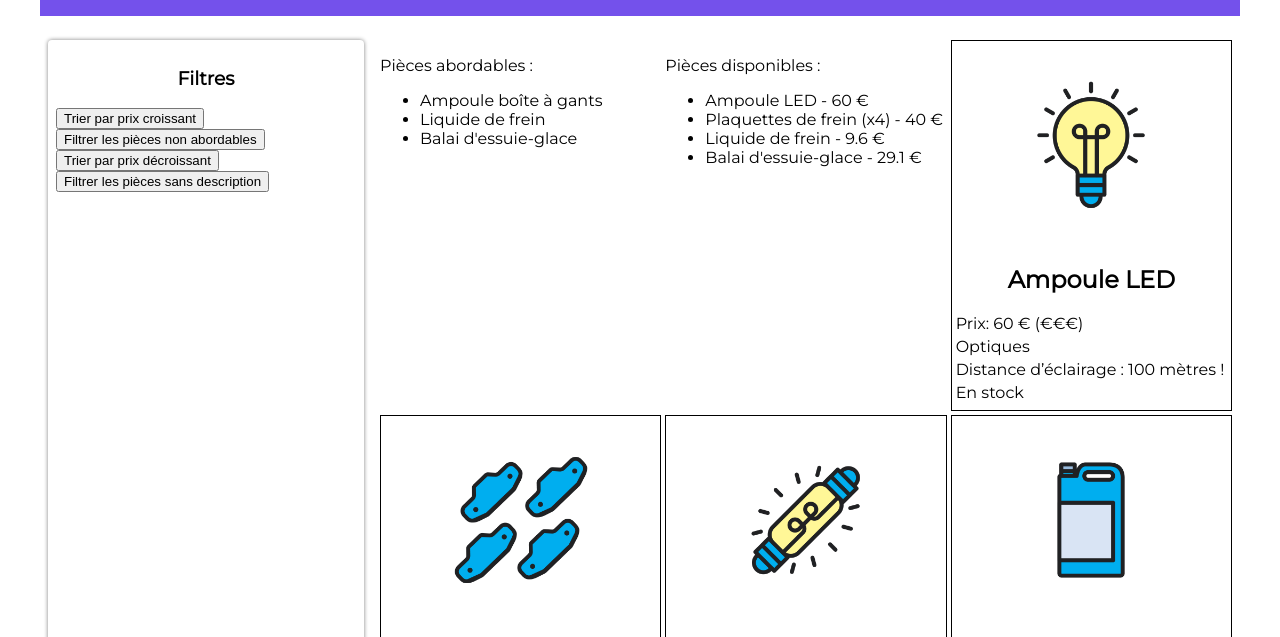
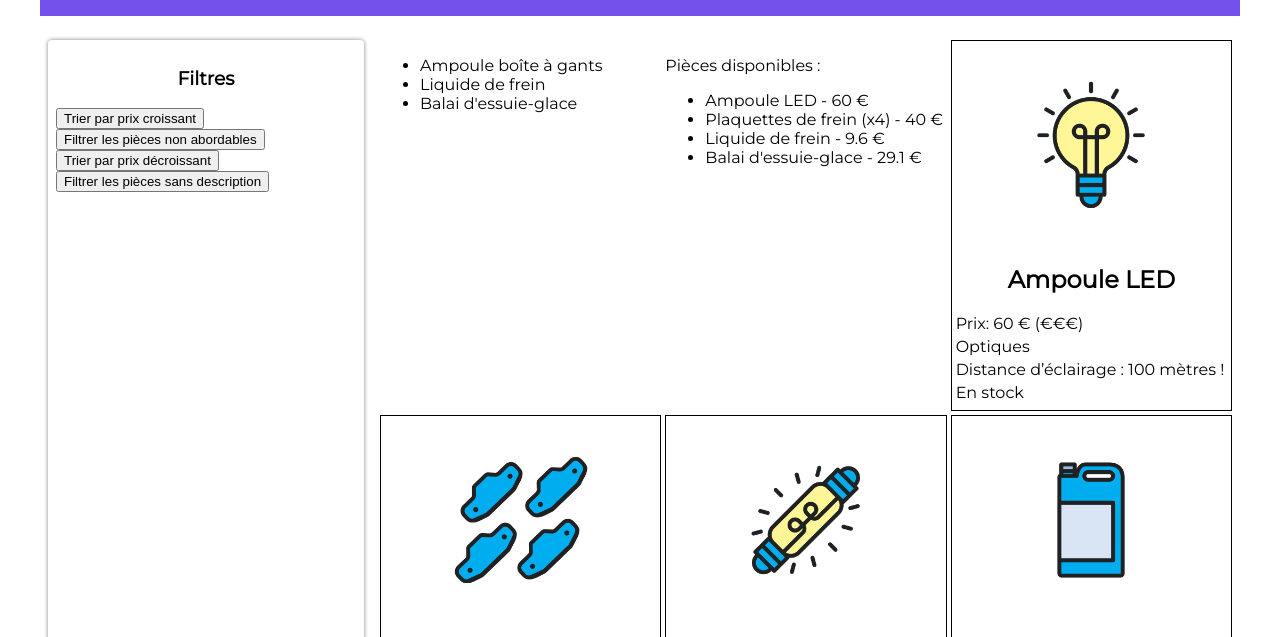
Before and after one commit to sofiane-abou-abderrahim/les-bonnes-pieces-js-oc, a website: page index.html in a window 1280 px wide. Shown: the part 98-735 px from the top of the page. Drawn offline with Linux system fonts and the light colour scheme.

Commit message:
removed paragraph affordable pieces in index.html

```diff
--- a/index.html
+++ b/index.html
@@ -26,9 +26,7 @@
 
       <!-- Product sheets -->
       <section class="sheets">
-        <div class="affordables">
-          <p>Pièces abordables :</p>
-        </div>
+        <div class="affordables"></div>
         <div class="availables">
           <p>Pièces disponibles :</p>
         </div>
```
